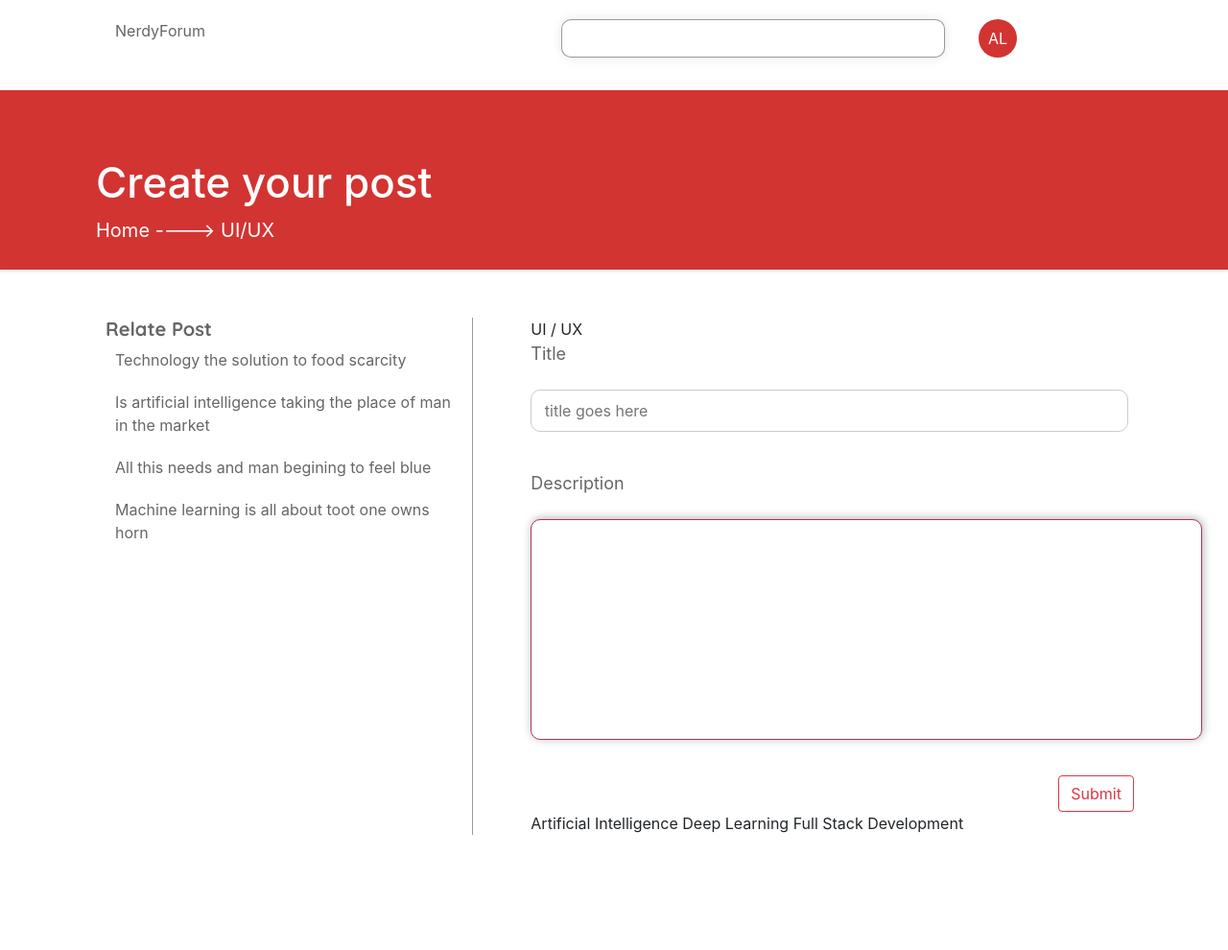
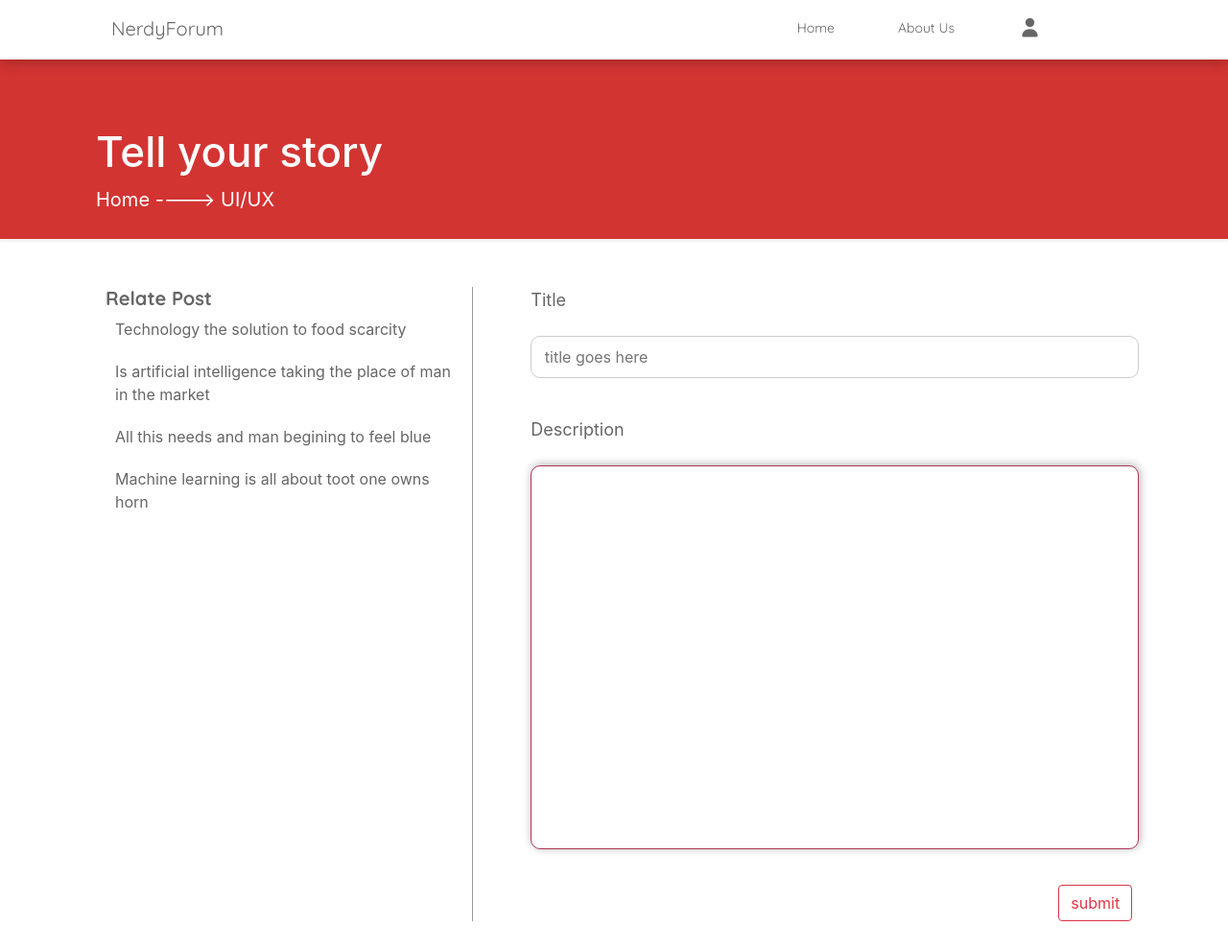
Before and after one commit to Lodakins/NerdyForum, a plain HTML site: page createpost.html in a window 1280 px wide. Shown: the whole page at 96% size. Before the commit the page ends 900 px from the top, so only its background shows below. Drawn offline with Linux system fonts and the light colour scheme.

Commit message:
Modify createpost

```diff
--- a/createpost.html
+++ b/createpost.html
@@ -12,13 +12,14 @@
 	<link rel="stylesheet" type="text/css" href="css/animate.css">
 	<link rel="stylesheet" type="text/css" href="css/owl.carousel.min.css">
 	<link rel="stylesheet" type="text/css" href="css/owl.theme.default.min.css">
-
+		<link href="css/fontawesome-all.min.css" rel="stylesheet" />
 
 	<!-- js files goes here -->
 	<script type="text/javascript" src="js/jquery-3.3.1.min.js"></script>
 	<script type="text/javascript" src="js/bootstrap.min.js"></script>
 	<script type="text/javascript" src="js/owl.carousel.min.js"></script>
 	<script type="text/javascript" src="js/wow.min.js"></script>
+	<script type="text/javascript" src="js/user-script.js"></script>
 	<script type="text/javascript">
 		new WOW().init();
 	</script>
@@ -26,18 +27,40 @@
 </head>
 <body>
 <header>
-	<div class="main-header">
-		<a href="index.html"> <span class="logo"> NerdyForum </span></a>
+	<nav class="navbar navbar-expand-md">
+	<a href="index.html" class="navbar-brand"> <span class="logo"> NerdyForum</span></a>
 
-		<div class="main-header-right">
-				<input type="search" name="content-search">
-			 <span class="member"> AL</span>
-		</div>
-	</div>
+				<button type="button" class="navbar-toggler" data-target="#nav-menu" data-toggle="collapse" aria-label="Toggle navigation">
+					<span class="navbar-toggler-icon"></span>
+				</button>
+
+				<div class="collapse navbar-collapse" id="nav-menu">
+					<ul class="navbar-nav ml-auto">
+						<li class="nav-item">
+							<a href="index.html" class="nav-link active"> Home</a>
+						</li>
+						<li class="nav-item">
+							<a href="#" class="nav-link" style=""> About Us</a>
+						</li>
+						<li class="nav-item">
+							<a href="#" class="nav-link" style=""><i class="fas fa-user"></i>
+								<div class="user-option">
+									<ul>
+										<li><a href=""> Profile</a></li>
+										<li><a href=""> All post</a></li>
+										<li><a href="createpost.html"> Create Post</a></li>
+										<li><a href=""> Single Post Page</a></li>
+									</ul>
+									</div>
+
+							</a></li>
+					</ul>
+				</div>
+	</nav>
 </header>
 
 <div class="mid-section">
-	<h2> Create your post</h2>
+	<h2> Tell your story</h2>
 	<p> Home ----> UI/UX</p>
 </div>
 
@@ -56,10 +79,7 @@
 				</aside>
 			</div>
 			<div class="col-md-8 post-div">
-				<ul class="category-tab">
-					<li> UI / UX
-						<ul>
-							<li>
+				<div class="category-tab">
 								<form>
 									<p>
 					  			    <label for="title"> Title </label>
@@ -70,19 +90,11 @@
 					  				 <label for="description"> Description</label>
 					  				</p>
 					  				 <p>
-					  				 <textarea placeholder="More details here" style="width: 700px; padding: 90px; border-radius: 10px;" >
+					  				 <textarea placeholder="More details here" style="width: 89%; padding: 10px; border-radius: 10px; height:400px;" >
 	  				 				 </textarea></p>
-	  				 				 <input type="submit" class="btn btn-outline-danger " name="submit">
-  								</form>
-  							</li>
-						</ul>
-					</li>
-					<li> Artificial Intelligence</li>
-					<li> Deep Learning</li>
-					<li> Full Stack Development</li>
-				</ul>
-
-
+	  				 				 <input type="submit" class="btn btn-outline-danger" name="submit" value="submit">
+  				</form>
+  				</div>
 			</div>
 		</div>
 
```
